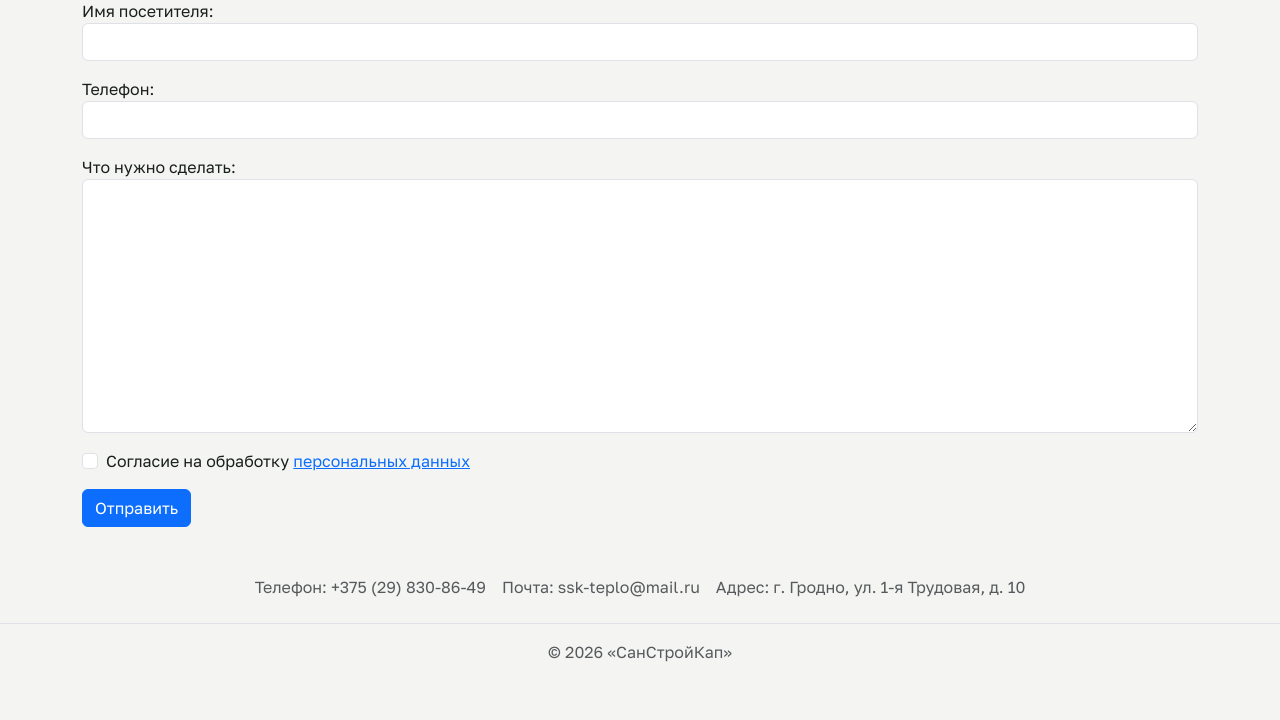
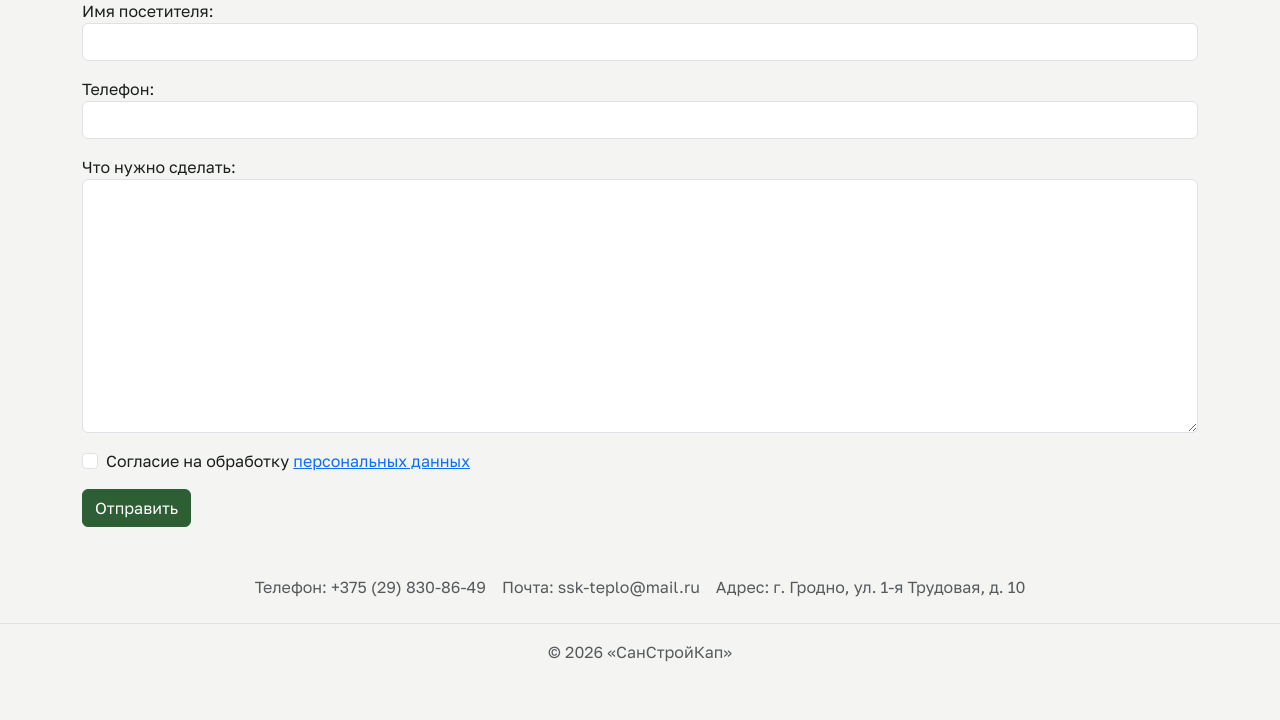
Before and after one commit to GlebTrifonov/ssk-site, a Django app: page /lead/ in a window 1280 px wide. Shown: the part 123-843 px from the top of the page. Run offline with Django 5.2, Linux system fonts and the light colour scheme.

Commit message:
feat: replace Bootstrap blue with palette accent

```diff
--- a/static/css/style.css
+++ b/static/css/style.css
@@ -15,6 +15,11 @@ body {
   font-family: var(--font-base);
 }
 
-h2 {
-  color: #0d6efd;
+.btn-primary {
+  --bs-btn-bg: var(--color-accent);
+  --bs-btn-border-color: var(--color-accent);
+  --bs-btn-hover-bg: var(--color-accent-hover);
+  --bs-btn-hover-border-color: var(--color-accent-hover);
+  --bs-btn-active-bg: var(--color-accent-hover);
+  --bs-btn-active-border-color: var(--color-accent-hover);
 }
```
